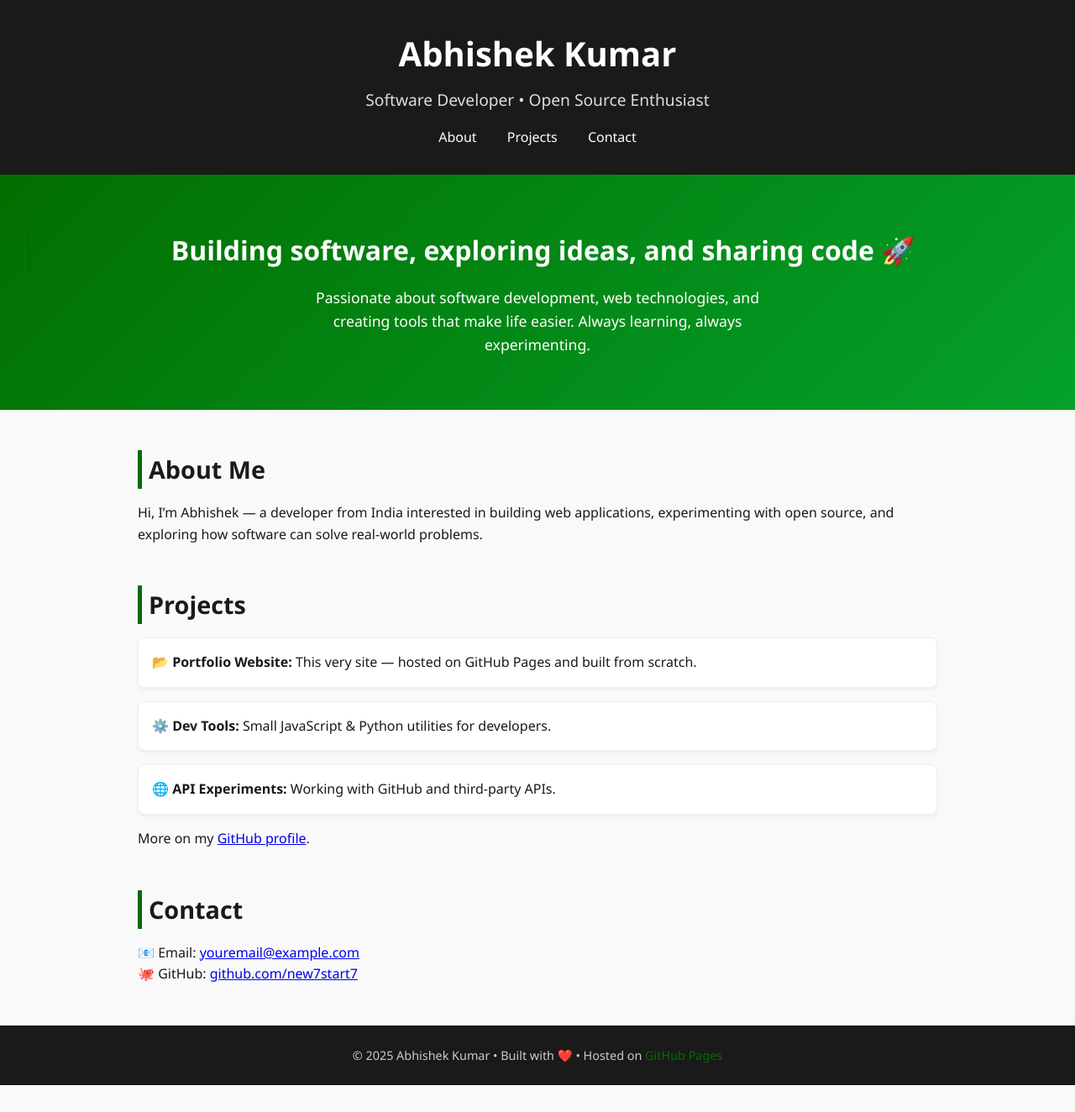
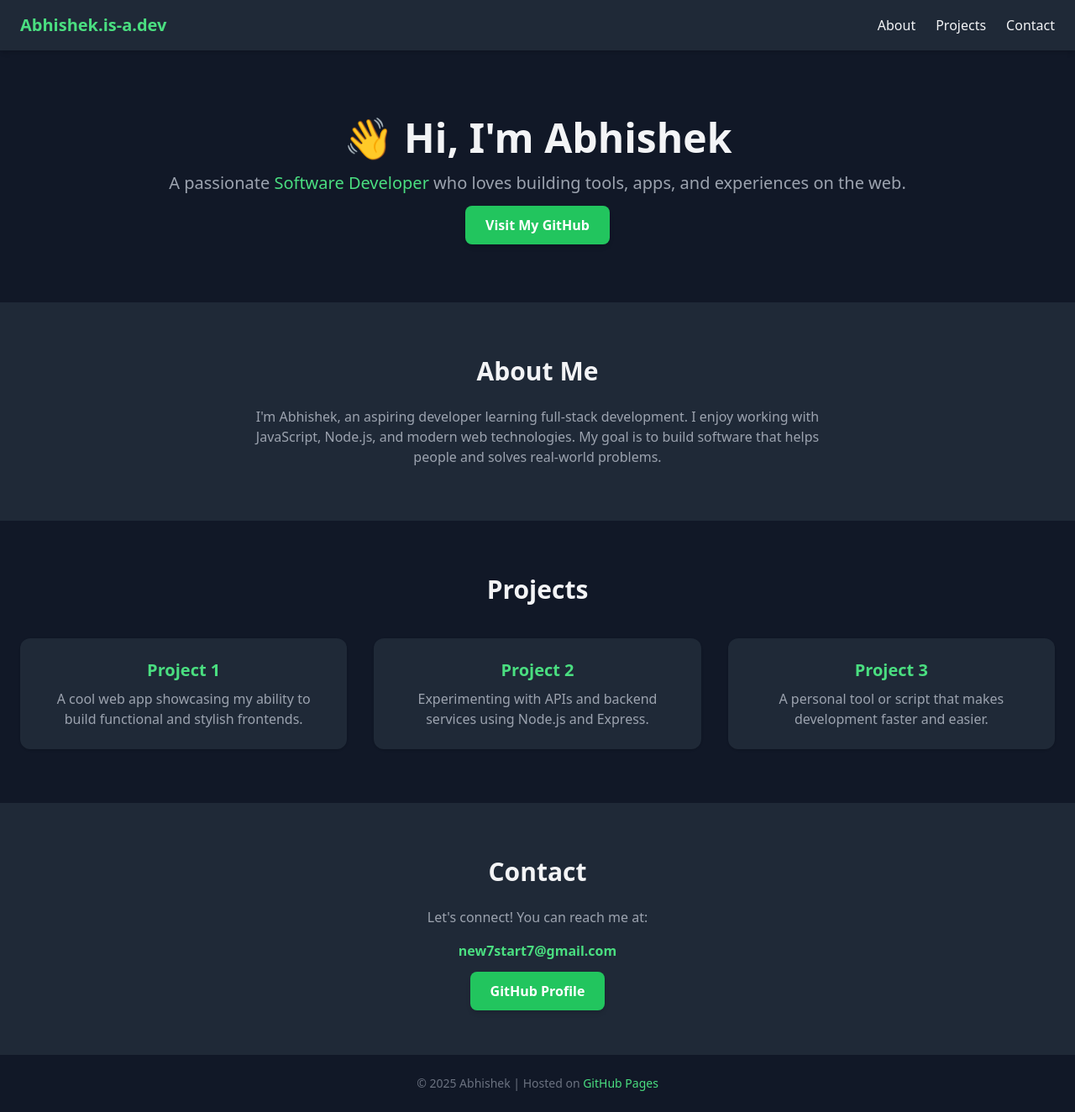
Before and after one commit to new7start7/new7start7.github.io, a plain HTML site: page index.html in a window 1280 px wide. Shown: the whole page at 84% size. Before the commit the page ends 1292 px from the top, so only its background shows below. Drawn offline with nearby package versions, Linux system fonts and the light colour scheme.

Commit message:
Update index.html

```diff
--- a/index.html
+++ b/index.html
@@ -1,208 +1,89 @@
 <!DOCTYPE html>
 <html lang="en">
 <head>
-  <meta charset="UTF-8" />
-  <meta name="viewport" content="width=device-width, initial-scale=1.0" />
-  <title>Abhishek Kumar | Developer Portfolio</title>
-  <style>
-    :root {
-      --primary: #026e00; /* Node.js green */
-      --dark: #1a1a1a;
-      --light: #f9f9f9;
-      --gray: #555;
-      --font-main: "Segoe UI", Roboto, Helvetica, Arial, sans-serif;
-    }
-
-    * {
-      margin: 0;
-      padding: 0;
-      box-sizing: border-box;
-    }
-
-    body {
-      font-family: var(--font-main);
-      background: var(--light);
-      color: var(--dark);
-      line-height: 1.6;
-    }
-
-    header {
-      background: var(--dark);
-      color: white;
-      padding: 2rem 1rem;
-      text-align: center;
-    }
-
-    header h1 {
-      font-size: 2.5rem;
-      margin-bottom: 0.5rem;
-    }
-
-    header p {
-      font-size: 1.2rem;
-      color: #ddd;
-    }
-
-    nav {
-      margin-top: 1rem;
-    }
-
-    nav a {
-      margin: 0 1rem;
-      color: white;
-      text-decoration: none;
-      font-weight: 500;
-    }
-
-    nav a:hover {
-      color: var(--primary);
-    }
-
-    .hero {
-      padding: 4rem 2rem;
-      text-align: center;
-      background: linear-gradient(135deg, #026e00, #04a12b);
-      color: white;
-    }
-
-    .hero h2 {
-      font-size: 2rem;
-      margin-bottom: 1rem;
-    }
-
-    .hero p {
-      font-size: 1.1rem;
-      max-width: 600px;
-      margin: auto;
-    }
-
-    main {
-      max-width: 1000px;
-      margin: 3rem auto;
-      padding: 0 1.5rem;
-    }
-
-    section {
-      margin-bottom: 3rem;
-    }
-
-    h2 {
-      margin-bottom: 1rem;
-      border-left: 5px solid var(--primary);
-      padding-left: 0.5rem;
-      font-size: 1.8rem;
-    }
-
-    .projects ul {
-      list-style: none;
-    }
-
-    .projects li {
-      background: white;
-      margin-bottom: 1rem;
-      padding: 1rem;
-      border: 1px solid #eee;
-      border-radius: 8px;
-      box-shadow: 0 2px 5px rgba(0,0,0,0.05);
-      transition: transform 0.2s ease, box-shadow 0.2s ease;
-    }
-
-    .projects li:hover {
-      transform: translateY(-3px);
-      box-shadow: 0 6px 15px rgba(0,0,0,0.1);
-    }
-
-    footer {
-      text-align: center;
-      background: var(--dark);
-      color: #ccc;
-      padding: 1.5rem;
-      font-size: 0.9rem;
-    }
-
-    footer a {
-      color: var(--primary);
-      text-decoration: none;
-    }
-
-    footer a:hover {
-      text-decoration: underline;
-    }
-
-    @media (max-width: 768px) {
-      header h1 {
-        font-size: 2rem;
-      }
-      .hero h2 {
-        font-size: 1.5rem;
-      }
-    }
-  </style>
+  <meta charset="UTF-8">
+  <meta name="viewport" content="width=device-width, initial-scale=1.0">
+  <title>Abhishek | Developer Portfolio</title>
+  <script src="https://cdn.tailwindcss.com"></script>
 </head>
-<body>
-  <header>
-    <h1>Abhishek Kumar</h1>
-    <p>Software Developer • Open Source Enthusiast</p>
-    <nav>
-      <a href="#about">About</a>
-      <a href="#projects">Projects</a>
-      <a href="#contact">Contact</a>
-    </nav>
+<body class="bg-gray-900 text-gray-100 font-sans">
+  <!-- Navbar -->
+  <header class="bg-gray-800 shadow-md">
+    <div class="container mx-auto px-6 py-4 flex justify-between items-center">
+      <h1 class="text-xl font-bold text-green-400">Abhishek.is-a.dev</h1>
+      <nav>
+        <ul class="flex space-x-6">
+          <li><a href="#about" class="hover:text-green-400">About</a></li>
+          <li><a href="#projects" class="hover:text-green-400">Projects</a></li>
+          <li><a href="#contact" class="hover:text-green-400">Contact</a></li>
+        </ul>
+      </nav>
+    </div>
   </header>
 
-  <section class="hero">
-    <h2>Building software, exploring ideas, and sharing code 🚀</h2>
-    <p>
-      Passionate about software development, web technologies, and creating
-      tools that make life easier. Always learning, always experimenting.
+  <!-- Hero Section -->
+  <section class="container mx-auto px-6 py-20 text-center">
+    <h2 class="text-4xl md:text-5xl font-extrabold mb-4">👋 Hi, I'm Abhishek</h2>
+    <p class="text-lg md:text-xl text-gray-400 mb-6">
+      A passionate <span class="text-green-400">Software Developer</span> who loves building tools, apps, and experiences on the web.
     </p>
+    <a href="https://github.com/new7start7" target="_blank"
+       class="bg-green-500 hover:bg-green-600 text-white px-6 py-3 rounded-lg font-semibold shadow-md">
+      Visit My GitHub
+    </a>
   </section>
 
-  <main>
-    <section id="about">
-      <h2>About Me</h2>
-      <p>
-        Hi, I’m Abhishek — a developer from India interested in building web
-        applications, experimenting with open source, and exploring how software
-        can solve real-world problems.
+  <!-- About Section -->
+  <section id="about" class="bg-gray-800 py-16">
+    <div class="container mx-auto px-6 text-center">
+      <h3 class="text-3xl font-bold mb-6">About Me</h3>
+      <p class="text-gray-400 max-w-2xl mx-auto">
+        I'm Abhishek, an aspiring developer learning full-stack development.
+        I enjoy working with JavaScript, Node.js, and modern web technologies.
+        My goal is to build software that helps people and solves real-world problems.
       </p>
-    </section>
+    </div>
+  </section>
 
-    <section id="projects" class="projects">
-      <h2>Projects</h2>
-      <ul>
-        <li>
-          <strong>📂 Portfolio Website:</strong> This very site — hosted on
-          GitHub Pages and built from scratch.
-        </li>
-        <li>
-          <strong>⚙️ Dev Tools:</strong> Small JavaScript & Python utilities for
-          developers.
-        </li>
-        <li>
-          <strong>🌐 API Experiments:</strong> Working with GitHub and third-party APIs.
-        </li>
-      </ul>
-      <p>
-        More on my <a href="https://github.com/new7start7" target="_blank">GitHub profile</a>.
-      </p>
-    </section>
+  <!-- Projects Section -->
+  <section id="projects" class="py-16">
+    <div class="container mx-auto px-6 text-center">
+      <h3 class="text-3xl font-bold mb-10">Projects</h3>
+      <div class="grid grid-cols-1 md:grid-cols-3 gap-8">
+        <div class="bg-gray-800 p-6 rounded-xl shadow hover:shadow-xl transition">
+          <h4 class="text-xl font-semibold mb-2 text-green-400">Project 1</h4>
+          <p class="text-gray-400">A cool web app showcasing my ability to build functional and stylish frontends.</p>
+        </div>
+        <div class="bg-gray-800 p-6 rounded-xl shadow hover:shadow-xl transition">
+          <h4 class="text-xl font-semibold mb-2 text-green-400">Project 2</h4>
+          <p class="text-gray-400">Experimenting with APIs and backend services using Node.js and Express.</p>
+        </div>
+        <div class="bg-gray-800 p-6 rounded-xl shadow hover:shadow-xl transition">
+          <h4 class="text-xl font-semibold mb-2 text-green-400">Project 3</h4>
+          <p class="text-gray-400">A personal tool or script that makes development faster and easier.</p>
+        </div>
+      </div>
+    </div>
+  </section>
 
-    <section id="contact">
-      <h2>Contact</h2>
-      <p>
-        📧 Email: <a href="mailto:youremail@example.com">youremail@example.com</a><br />
-        🐙 GitHub:
-        <a href="https://github.com/new7start7" target="_blank">github.com/new7start7</a>
-      </p>
-    </section>
-  </main>
+  <!-- Contact Section -->
+  <section id="contact" class="bg-gray-800 py-16">
+    <div class="container mx-auto px-6 text-center">
+      <h3 class="text-3xl font-bold mb-6">Contact</h3>
+      <p class="text-gray-400 mb-4">Let's connect! You can reach me at:</p>
+      <p class="text-green-400 font-semibold">new7start7@gmail.com</p>
+      <div class="mt-6">
+        <a href="https://github.com/new7start7" target="_blank"
+           class="bg-green-500 hover:bg-green-600 text-white px-6 py-3 rounded-lg font-semibold shadow-md">
+          GitHub Profile
+        </a>
+      </div>
+    </div>
+  </section>
 
-  <footer>
-    <p>
-      &copy; 2025 Abhishek Kumar • Built with ❤️ • Hosted on
-      <a href="https://pages.github.com/" target="_blank">GitHub Pages</a>
-    </p>
+  <!-- Footer -->
+  <footer class="bg-gray-900 py-6 text-center text-gray-500 text-sm">
+    © 2025 Abhishek | Hosted on <a href="https://pages.github.com/" target="_blank" class="text-green-400">GitHub Pages</a>
   </footer>
 </body>
 </html>
```
